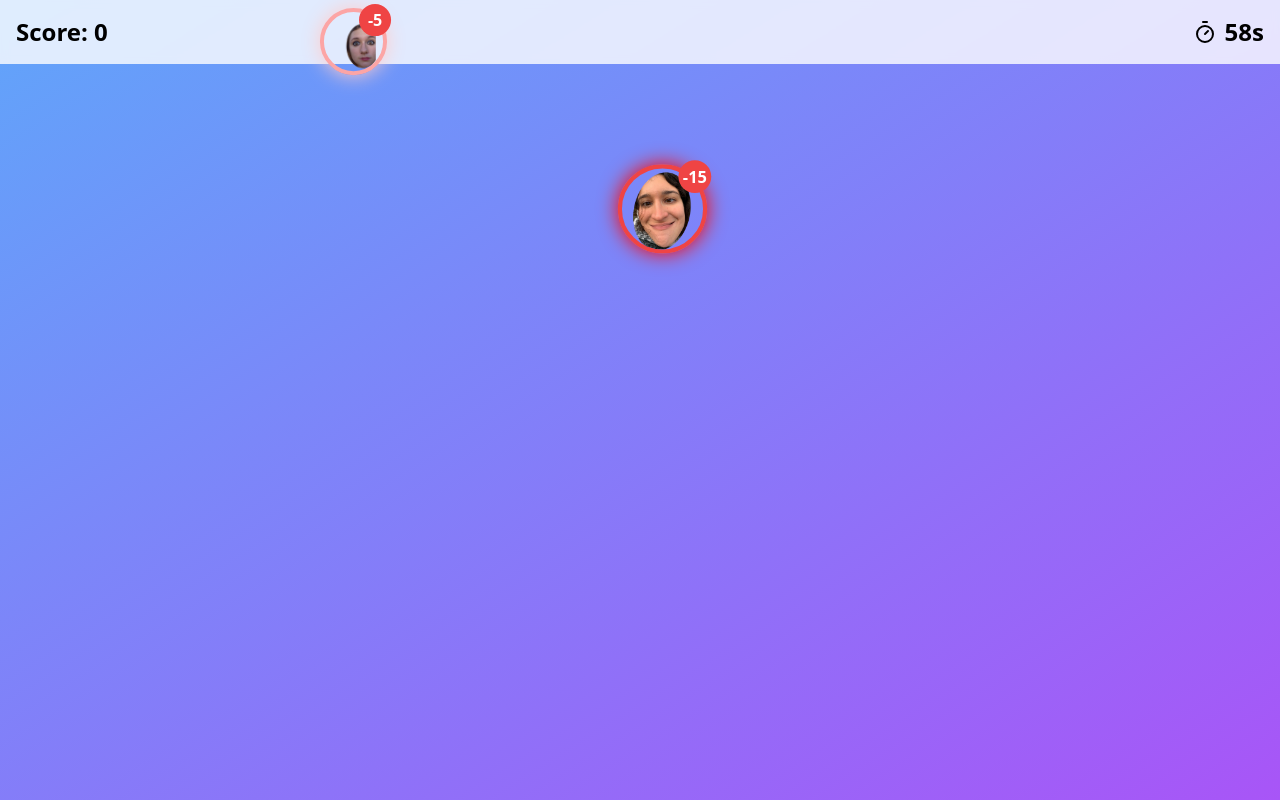
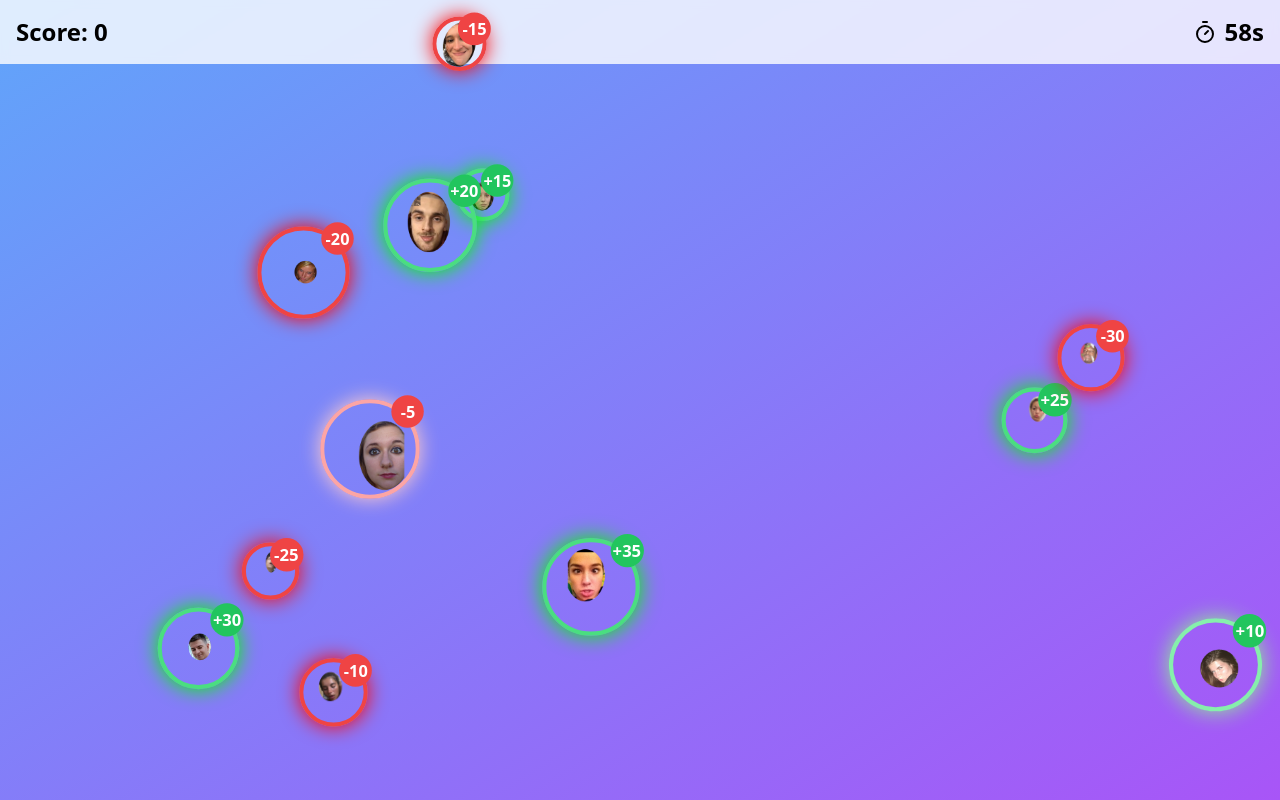
Before and after one commit to MickaWilk/WatthieuGame, a React (Vite) app: page / in a window 1280 px wide. Both pictures are taken after a click on the button "Commencer". Built offline with nearby package versions, Linux system fonts and the light colour scheme.

Commit message:
12 bulles exactement avec plus grand interval

```diff
--- a/src/App.tsx
+++ b/src/App.tsx
@@ -5,7 +5,7 @@ import { Friend, GameState } from './types';
 import { playPositiveEffect, playNegativeEffect } from './utils/effects';
 
 const GAME_DURATION = 60;
-const BUBBLE_SPAWN_INTERVAL = 1000;
+const BUBBLE_SPAWN_INTERVAL = 5000;
 
 const friends: Friend[] = [
   { id: 1, name: 'Ami 1', imageUrl: '/WatthieuGame/public/images/Alix.png', points: 15 },
@@ -22,13 +22,18 @@ const friends: Friend[] = [
   { id: 12, name: 'Ami 12', imageUrl: '/WatthieuGame/public/images/Steevens.png', points: -30 },
 ];
 
+interface PositionedFriend extends Friend {
+  x: number;
+  y: number;
+}
+
 function App() {
   const [gameState, setGameState] = useState<GameState>({
     score: 0,
     timeLeft: GAME_DURATION,
     isPlaying: false,
   });
-  const [bubbles, setBubbles] = useState<Friend[]>([]);
+  const [bubbles, setBubbles] = useState<PositionedFriend[]>([]);
 
   const startGame = () => {
     setGameState({
@@ -36,7 +41,21 @@ function App() {
       timeLeft: GAME_DURATION,
       isPlaying: true,
     });
-    setBubbles([]);
+    generateInitialBubbles();
+  };
+
+  const generateRandomPosition = () => {
+    const x = Math.random() * (window.innerWidth - 100);
+    const y = Math.random() * (window.innerHeight - 100);
+    return { x, y };
+  };
+
+  const generateInitialBubbles = () => {
+    const initialBubbles = friends.map((friend) => {
+      const { x, y } = generateRandomPosition();
+      return { ...friend, x, y };
+    });
+    setBubbles(initialBubbles);
   };
 
   useEffect(() => {
@@ -58,16 +77,29 @@ function App() {
   useEffect(() => {
     if (!gameState.isPlaying) return;
 
-    const spawnBubble = () => {
-      const randomFriend = friends[Math.floor(Math.random() * friends.length)];
-      setBubbles((prev) => [...prev, randomFriend]);
+    const spawnBubbles = () => {
+      setBubbles((prevBubbles) => {
+        const newBubbles = friends.map((friend) => {
+          if (prevBubbles.find((bubble) => bubble.id === friend.id)) {
+            return prevBubbles.find((bubble) => bubble.id === friend.id)!;
+          }
+          const { x, y } = generateRandomPosition();
+          return { ...friend, x, y };
+        });
+        return newBubbles;
+      });
     };
 
-    const interval = setInterval(spawnBubble, BUBBLE_SPAWN_INTERVAL);
+    spawnBubbles();
+    const interval = setInterval(spawnBubbles, BUBBLE_SPAWN_INTERVAL);
+
     return () => clearInterval(interval);
   }, [gameState.isPlaying]);
 
-  const handlePop = (points: number) => {
+  const handlePop = (id: number) => {
+    const poppedBubble = bubbles.find((bubble) => bubble.id === id);
+    if (poppedBubble) {
+      const points = poppedBubble.points;
       if (points > 0) {
         playPositiveEffect(points);
       } else {
@@ -78,6 +110,9 @@ function App() {
         ...prev,
         score: prev.score + points,
       }));
+
+      setBubbles((prev) => prev.filter((bubble) => bubble.id !== id));
+    }
   };
 
   return (
@@ -104,8 +139,8 @@ function App() {
       {gameState.isPlaying && (
         <>
           <GameUI score={gameState.score} timeLeft={gameState.timeLeft} />
-          {bubbles.map((friend, index) => (
-            <Bubble key={`${friend.id}-${index}`} friend={friend} onPop={handlePop} />
+          {bubbles.map((friend) => (
+            <Bubble key={friend.id} friend={friend} onPop={() => handlePop(friend.id)} />
           ))}
         </>
       )}
--- a/src/components/Bubble.tsx
+++ b/src/components/Bubble.tsx
@@ -35,7 +35,7 @@ export const Bubble: React.FC<BubbleProps> = ({ friend, onPop }) => {
       <img
         src={friend.imageUrl}
         alt={friend.name}
-        className="w-full h-full rounded-full object-cover"
+        className="absolute inset-0 w-full h-full rounded-full object-cover"
       />
       <div className={`absolute -top-2 -right-2 w-8 h-8 rounded-full flex items-center justify-center text-white font-bold ${scoreClass}`}>
         {friend.points > 0 ? '+' : ''}{friend.points}
--- a/src/index.css
+++ b/src/index.css
@@ -10,3 +10,10 @@
     transform: translateY(-20px) scale(1.05);
   }
 }
+
+.bubble-image {
+  width: 100%;
+  height: 100%;
+  object-fit: cover;
+  border-radius: 50%; /* Assure que l'image est ronde comme une bulle */
+}
```
Lines whose indentation alone changed are shown as unchanged.
